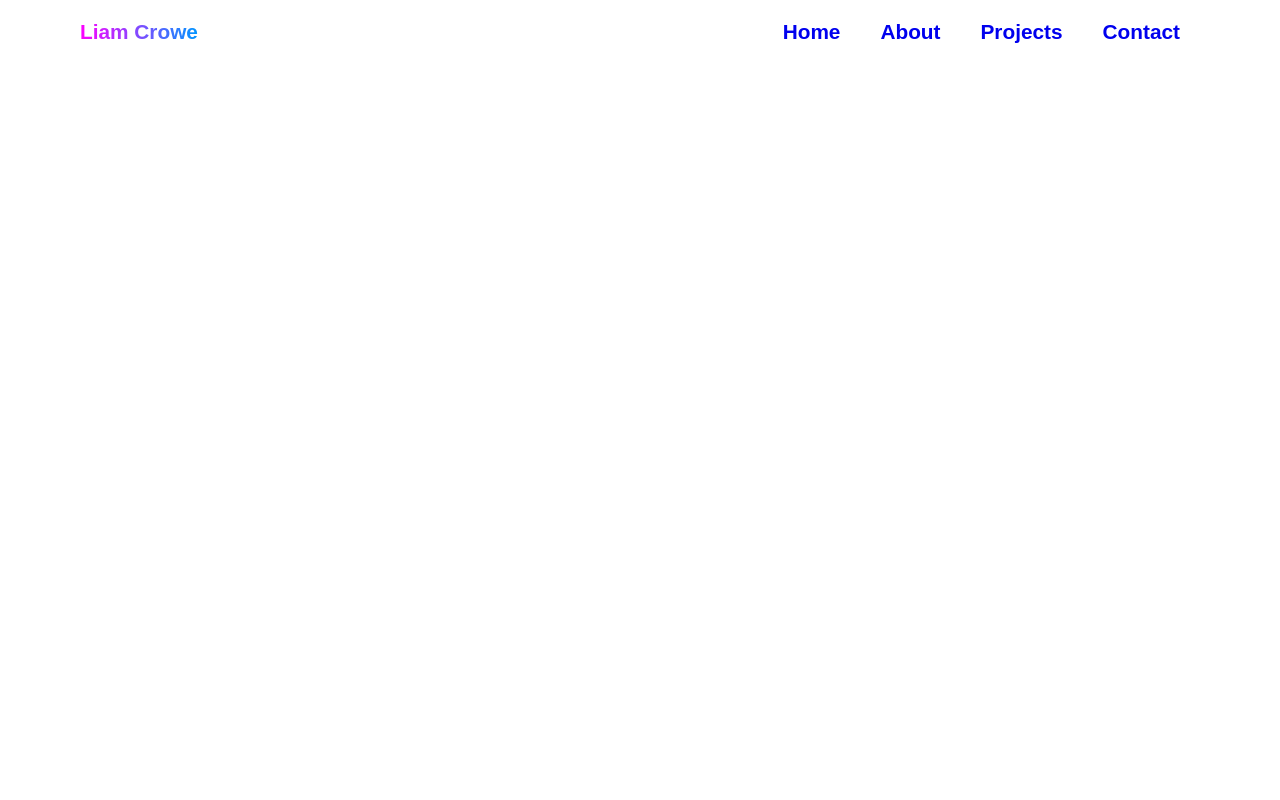
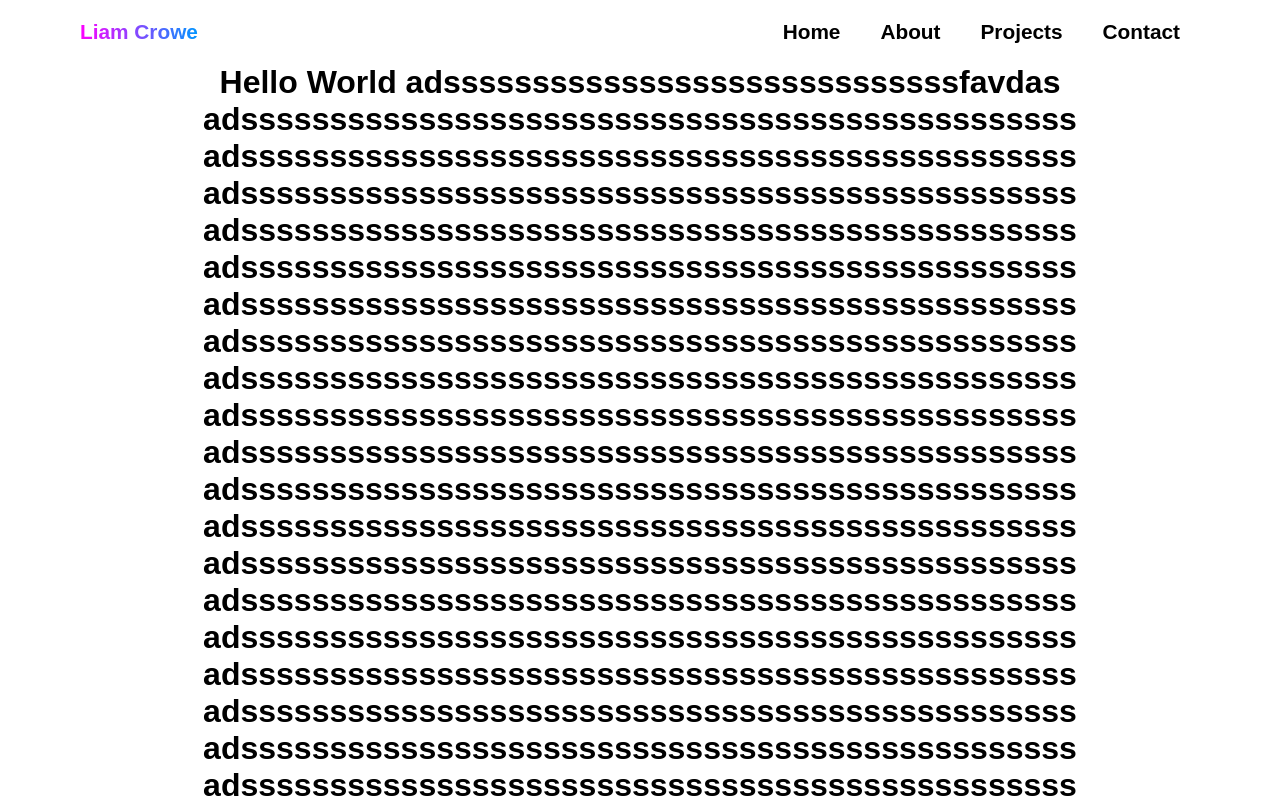
Before and after one commit to liamcrowe2502/portfolio, a React (Create React App) app in the folder web-portfolio/: page / in a window 1280 px wide. Shown: the top 800 px of the page. Built offline with nearby package versions, Linux system fonts and the light colour scheme.

Commit message:
Got to disable scroll when you click on nav bars

```diff
--- a/web-portfolio/src/App.js
+++ b/web-portfolio/src/App.js
@@ -1,11 +1,12 @@
-
 import Navbar from "./components/NavBar";
+import Home from "./components/Home";
 import "./styles.css";
 
 function App() {
   return (
       <div className="App">
         <Navbar/>
+        <Home/>
       </div>
     );
 }
--- /dev/null
+++ b/web-portfolio/src/components/Home.js
@@ -0,0 +1,41 @@
+import "./homeStyles.css";
+import React, { useState } from 'react';
+
+function Home() {
+
+    return (
+             <h1>
+                 Hello World adsssssssssssssssssssssssssssssfavdas
+                  adsssssssssssssssssssssssssssssssssssssssssssssss
+                 adsssssssssssssssssssssssssssssssssssssssssssssss
+        adsssssssssssssssssssssssssssssssssssssssssssssss
+        adsssssssssssssssssssssssssssssssssssssssssssssss
+        adsssssssssssssssssssssssssssssssssssssssssssssss
+        adsssssssssssssssssssssssssssssssssssssssssssssss
+        adsssssssssssssssssssssssssssssssssssssssssssssss
+        adsssssssssssssssssssssssssssssssssssssssssssssss
+        adsssssssssssssssssssssssssssssssssssssssssssssss
+        adsssssssssssssssssssssssssssssssssssssssssssssss
+        adsssssssssssssssssssssssssssssssssssssssssssssss
+        adsssssssssssssssssssssssssssssssssssssssssssssss
+        adsssssssssssssssssssssssssssssssssssssssssssssss
+        adsssssssssssssssssssssssssssssssssssssssssssssss
+        adsssssssssssssssssssssssssssssssssssssssssssssss
+        adsssssssssssssssssssssssssssssssssssssssssssssss
+        adsssssssssssssssssssssssssssssssssssssssssssssss
+        adsssssssssssssssssssssssssssssssssssssssssssssss
+        adsssssssssssssssssssssssssssssssssssssssssssssss
+        adsssssssssssssssssssssssssssssssssssssssssssssss
+        adsssssssssssssssssssssssssssssssssssssssssssssss
+        adsssssssssssssssssssssssssssssssssssssssssssssss
+        adsssssssssssssssssssssssssssssssssssssssssssssss
+        adsssssssssssssssssssssssssssssssssssssssssssssss
+        adsssssssssssssssssssssssssssssssssssssssssssssss
+        adsssssssssssssssssssssssssssssssssssssssssssssss
+        adsssssssssssssssssssssssssssssssssssssssssssssss
+        adsssssssssssssssssssssssssssssssssssssssssssssss
+      </h1>
+      );
+  }
+
+  export default Home;
--- a/web-portfolio/src/components/NavBar.js
+++ b/web-portfolio/src/components/NavBar.js
@@ -2,33 +2,62 @@ import {Component} from 'react';
 import "./NavbarStyles.css";
 
 class Navbar extends Component {
+  state = {
+    clicked: false,
+    scrollDisabled: false
+  };
 
-    state={ clicked: false};
-    handleClick = () =>{
-        this.setState({clicked: !this.state.clicked});
+  handleClick = () => {
+    this.setState(
+      (prevState) => ({
+        clicked: !prevState.clicked,
+        scrollDisabled: !prevState.clicked // Toggle scrollDisabled based on clicked state
+      }),
+      () => {
+        const { scrollDisabled } = this.state;
+        document.body.style.overflow = scrollDisabled ? 'hidden' : 'auto';
+        window.scrollTo(0, 0);
       }
+    );
+  };
+
   render() {
     return (
       <>
         <nav>
-                <a href="#Home" id="navbarName">Liam Crowe</a>
+          <a href="#Home" id="navbarName">
+            Liam Crowe
+          </a>
 
           <div>
-                    <ul id="navbar" className={this.state.clicked ? "#navbar active" : "#navbar"}>
-                        <li><a href="#Home">Home</a></li>
-                        <li><a href="#About">About</a></li>
-                        <li><a href="#Projects">Projects</a></li>
-                        <li><a href="#Contact">Contact</a></li>
+            <ul
+              id="navbar"
+              className={this.state.clicked ? 'navbar active' : 'navbar'}
+            >
+              <li>
+                <a href="#Home">Home</a>
+              </li>
+              <li>
+                <a href="#About">About</a>
+              </li>
+              <li>
+                <a href="#Projects">Projects</a>
+              </li>
+              <li>
+                <a href="#Contact">Contact</a>
+              </li>
             </ul>
           </div>
 
           <div id="mobile" onClick={this.handleClick}>
-                    <i id="bar" className={this.state.clicked ? 'fas fa-times' : 'fas fa-bars'}></i>
+            <i
+              id="bar"
+              className={this.state.clicked ? 'fas fa-times' : 'fas fa-bars'}
+            ></i>
           </div>
         </nav>
       </>
     );
-
   }
 }
 
--- a/web-portfolio/src/components/NavbarStyles.css
+++ b/web-portfolio/src/components/NavbarStyles.css
@@ -30,6 +30,7 @@ nav {
     text-decoration: none;
     font-size: 1.3rem;
     font-weight: 600;
+    color: black;
     transition: 0.3s ease-in-out;
 }
 
@@ -74,6 +75,7 @@ nav {
         background-color: rgb(255, 255, 255);
         box-shadow: 0 5px 15px rgba(0,0,0,0.6);
         padding: 40px 0 0 10px;
+        overflow-x: hidden;
     }
 
     #navbar.active{
--- /dev/null
+++ b/web-portfolio/src/components/homeStyles.css
@@ -0,0 +1,7 @@
+
+@media screen and (max-width:769px) {
+  h1 {
+    width: 100%;
+    overflow-x: auto;
+  }
+}
```
Lines whose indentation alone changed are shown as unchanged.
